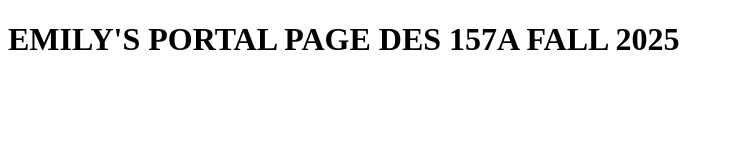
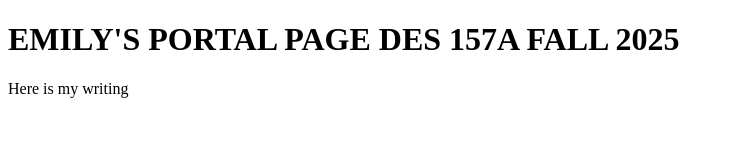
Before and after one commit to 6emilydu/des157a, a plain HTML site: page index.html in a window 1280 px wide. Shown: the whole page, without its empty margins (0-734 px from the left). Drawn offline with Linux system fonts and the light colour scheme.

Commit message:
added writing

```diff
--- a/index.html
+++ b/index.html
@@ -6,5 +6,6 @@
     </head>
     <body>
        <h1>EMILY'S PORTAL PAGE DES 157A FALL 2025</h1>
+       <p>Here is my writing</p>
     </body>
 </html>
```
